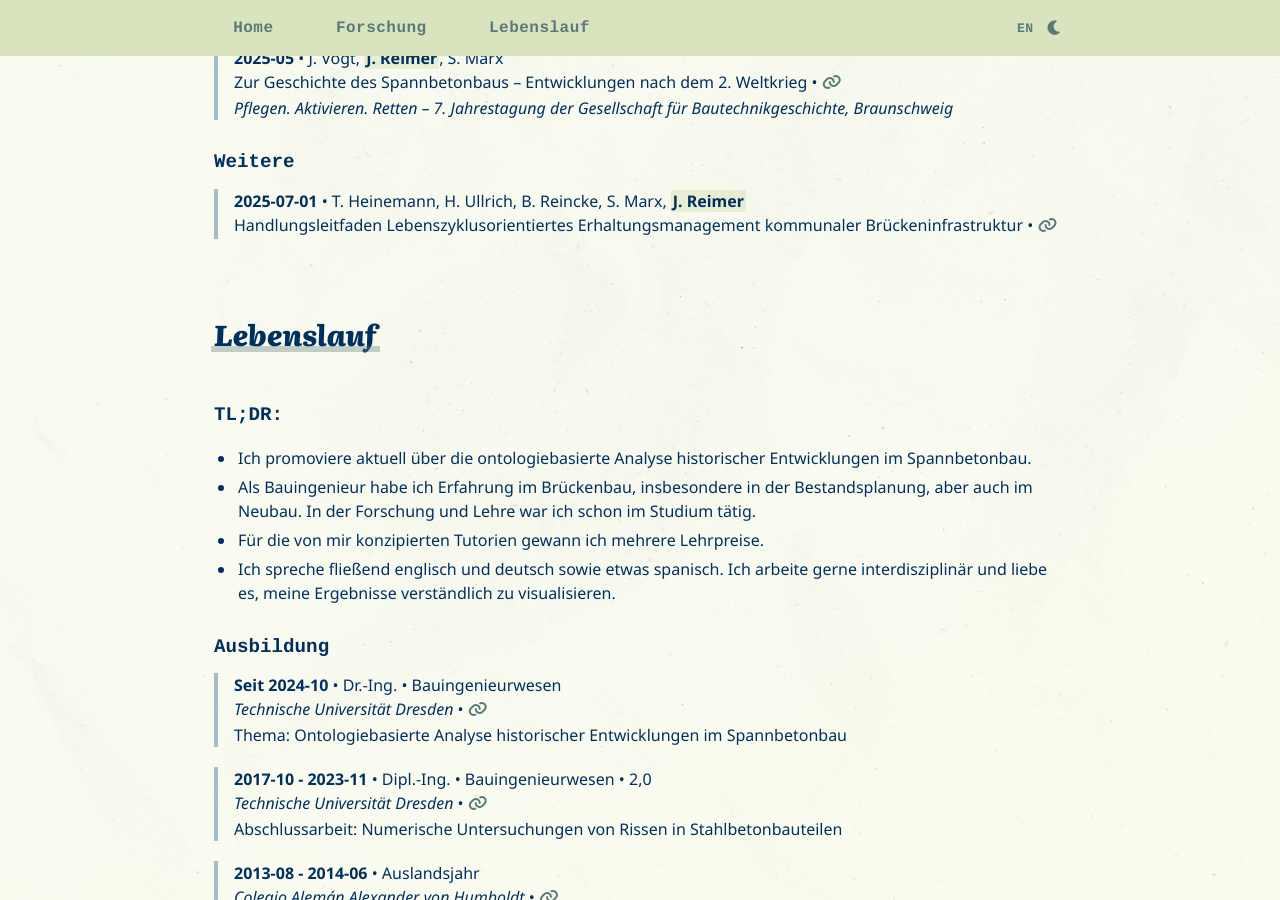
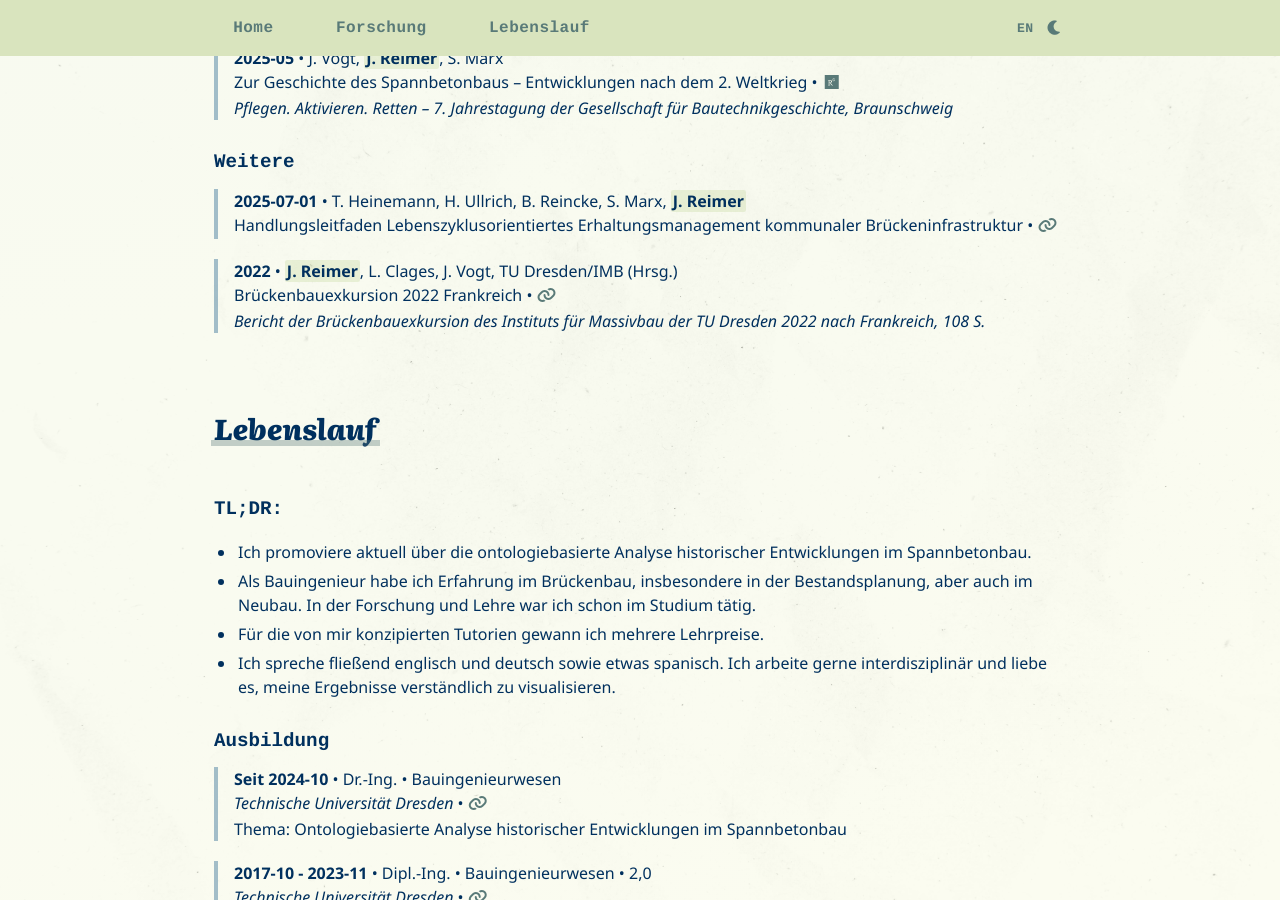
Before and after one commit to JohannesReimer/johannesreimer.github.io, a Jekyll site: the page built from index.md, in a window 1280 px wide and 900 px high, scrolled down 946 px. Built offline with Jekyll 4.4.1, drawn with Linux system fonts in a browser that asks for light colours; nearby versions of some CDN libraries; a style sheet for code colours, icons or effects is not loaded.

Commit message:
Added ResearchGate Links to publications

```diff
--- a/_data/dictionary.yml
+++ b/_data/dictionary.yml
@@ -29,6 +29,7 @@
   topic: "Thema"
   ongoing: "laufend"
   certificate: "Urkunde"
+  IMBeditor: "IMB TU Dresden Hrsg."
   doi: "DOI"
   doiDescription: "Digital Object Identifier"
   bibtex: "BibTeX"
@@ -129,6 +130,7 @@
   topic: "Topic"
   ongoing: "ongoing"
   certificate: "Certificate"
+  IMBeditor: "IMB TU Dresden ed."
   doi: "DOI"
   doiDescription: "Digital Object Identifier"
   bibtex: "BibTeX"
--- a/_data/publications.yaml
+++ b/_data/publications.yaml
@@ -16,6 +16,8 @@
 #   url: "https://example.org/publication"
 #   doi: "10.1629/1147"
 #   isbn: "9783598215957"
+#   researchgate: "377190300"
+#   pdf: "assets/pdf/file_path_to.pdf"
 #   description:
 #     de: "Optionaler Kurztext"
 #     en: "Optional short description"
@@ -35,6 +37,7 @@
 #     - "S. Marx"
 #   venue: "Beton- und Stahlbetonbau"
 #   doi: "10.1002/best.70189"
+#   researchgate: "RESEARCHGATE"
 
 # AiC 2026 ✅
 - type: paper
@@ -49,7 +52,7 @@
     - "C. Kang"
   venue: "Automation in Construction"
   doi: " 10.1016/j.autcon.2026.107126"
-  url: "https://www.researchgate.net/publication/408580588"
+  researchgate: "408580588"
 
 # fib 2026 Johannes ⌛
 - type: conference
@@ -106,7 +109,7 @@
     - "S. Marx"
   venue: "fib Symposium 2025, Antibes"
   isbn: "9782940643295"
-  url: "https://www.researchgate.net/publication/394481224"
+  researchgate: "394481224"
 
 # GBTG 2025 ⌛
 - type: conference
@@ -117,5 +120,20 @@
     - "J. Reimer"
     - "S. Marx"
   venue: "Pflegen. Aktivieren. Retten – 7. Jahrestagung der Gesellschaft für Bautechnikgeschichte, Braunschweig"
-  url: "https://www.researchgate.net/publication/394481004"
+  researchgate: "394481004"
   # isbn: "9783598215957"
+
+# BBex 2022 ✅
+- type: other
+  date: "2022"
+  title: "Brückenbauexkursion 2022 Frankreich"
+  contributors:
+    - "J. Reimer"
+    - "L. Clages"
+    - "J. Vogt"
+    - de: "TU Dresden/IMB (Hrsg.)"
+      en: "TU Dresden/IMB (ed.)"
+  url: "https://web.archive.org/web/20240714183221/https://tu-dresden.de/bu/bauingenieurwesen/imb/ressourcen/dateien/studium/bauingenieurwesen/brueckenbauexkursionen/2022/2022_Exkursionsbericht_Frankreich_web.pdf?lang=en"
+  description:
+    de: "Bericht der Brückenbauexkursion des Instituts für Massivbau der TU Dresden 2022 nach Frankreich, 108 S."
+    en: "Report of the bridge design field trip of TU Dresden Institute of Concrete Structures 2022 to France, 108 p."
--- a/_includes/sections/research.html
+++ b/_includes/sections/research.html
@@ -18,15 +18,37 @@
 					{% assign localized_venue = publication.venue[lang] | default: publication.venue %}
 					{% assign localized_description = publication.description[lang] %}
 					{% assign localized_contributors = publication.contributors[lang] | default: publication.contributors %}
+					{% assign contributors_text = "" %}
 					{% if localized_contributors.first %}
-						{% assign contributors_text = localized_contributors | join: ", " %}
+						{% for contributor_entry in localized_contributors %}
+							{% assign contributor_label = contributor_entry %}
+							{% if contributor_entry.i18n %}
+								{% assign contributor_label = site.data.dictionary[lang][contributor_entry.i18n] | default: contributor_entry.i18n %}
+							{% elsif contributor_entry[lang] %}
+								{% assign contributor_label = contributor_entry[lang] %}
+							{% endif %}
+
+							{% if contributor_label and contributor_label != "" %}
+								{% if contributors_text != "" %}
+									{% assign contributors_text = contributors_text | append: ", " %}
+								{% endif %}
+								{% assign contributors_text = contributors_text | append: contributor_label %}
+							{% endif %}
+						{% endfor %}
 					{% else %}
-						{% assign contributors_text = localized_contributors %}
+						{% assign contributor_label = localized_contributors %}
+						{% if localized_contributors.i18n %}
+							{% assign contributor_label = site.data.dictionary[lang][localized_contributors.i18n] | default: localized_contributors.i18n %}
+						{% elsif localized_contributors[lang] %}
+							{% assign contributor_label = localized_contributors[lang] %}
+						{% endif %}
+						{% assign contributors_text = contributor_label %}
 					{% endif %}
 					{% assign highlighted_contributors = contributors_text | replace: "J. Reimer", "<span class='author-highlight'>J. Reimer</span>" %}
 					{% assign has_url = publication.url %}
 					{% assign has_doi = publication.doi %}
 					{% assign has_isbn = publication.isbn %}
+					{% assign has_researchgate = publication.researchgate %}
 					<div class="pub-entry">
 						<p>
 							{% if localized_contributors %}
@@ -36,7 +58,7 @@
 							{% endif %}
 
 							{{ localized_title }}
-							{% if has_url or has_doi or has_isbn %} • {% endif %}
+							{% if has_url or has_doi or has_isbn or has_researchgate %} • {% endif %}
 							{% if has_url %}
 								<a
 									href="{{ publication.url }}"
@@ -75,7 +97,20 @@
 								</a>
 							{% endif %}
 
-							{% unless has_url or has_doi or has_isbn %}
+							{% if has_researchgate %}
+								{% assign researchgate_value = publication.researchgate | strip %}
+								<a
+									href="https://www.researchgate.net/publication/{{ researchgate_value }}"
+									target="_blank"
+									rel="noopener noreferrer"
+									aria-label="ResearchGate: {{ researchgate_value }}"
+									title="ResearchGate: {{ researchgate_value }}"
+								>
+									<i class="fa-brands fa-researchgate" aria-hidden="true"></i>
+								</a>
+							{% endif %}
+
+							{% unless has_url or has_doi or has_isbn or has_researchgate %}
 								 •
 								<a
 									href="mailto:{{ site.email }}?subject={% if lang == 'de' %}PDF-Anfrage:{% else %}PDF request:{% endif %} {{ localized_title | url_encode }}"
@@ -108,15 +143,37 @@
 					{% assign localized_venue = publication.venue[lang] | default: publication.venue %}
 					{% assign localized_description = publication.description[lang] %}
 					{% assign localized_contributors = publication.contributors[lang] | default: publication.contributors %}
+					{% assign contributors_text = "" %}
 					{% if localized_contributors.first %}
-						{% assign contributors_text = localized_contributors | join: ", " %}
+						{% for contributor_entry in localized_contributors %}
+							{% assign contributor_label = contributor_entry %}
+							{% if contributor_entry.i18n %}
+								{% assign contributor_label = site.data.dictionary[lang][contributor_entry.i18n] | default: contributor_entry.i18n %}
+							{% elsif contributor_entry[lang] %}
+								{% assign contributor_label = contributor_entry[lang] %}
+							{% endif %}
+
+							{% if contributor_label and contributor_label != "" %}
+								{% if contributors_text != "" %}
+									{% assign contributors_text = contributors_text | append: ", " %}
+								{% endif %}
+								{% assign contributors_text = contributors_text | append: contributor_label %}
+							{% endif %}
+						{% endfor %}
 					{% else %}
-						{% assign contributors_text = localized_contributors %}
+						{% assign contributor_label = localized_contributors %}
+						{% if localized_contributors.i18n %}
+							{% assign contributor_label = site.data.dictionary[lang][localized_contributors.i18n] | default: localized_contributors.i18n %}
+						{% elsif localized_contributors[lang] %}
+							{% assign contributor_label = localized_contributors[lang] %}
+						{% endif %}
+						{% assign contributors_text = contributor_label %}
 					{% endif %}
 					{% assign highlighted_contributors = contributors_text | replace: "J. Reimer", "<span class='author-highlight'>J. Reimer</span>" %}
 					{% assign has_url = publication.url %}
 					{% assign has_doi = publication.doi %}
 					{% assign has_isbn = publication.isbn %}
+					{% assign has_researchgate = publication.researchgate %}
 					<div class="pub-entry">
 						<p>
 							{% if localized_contributors %}
@@ -126,7 +183,7 @@
 							{% endif %}
 
 							{{ localized_title }}
-							{% if has_url or has_doi or has_isbn %} • {% endif %}
+							{% if has_url or has_doi or has_isbn or has_researchgate %} • {% endif %}
 							{% if has_url %}
 								<a
 									href="{{ publication.url }}"
@@ -165,7 +222,20 @@
 								</a>
 							{% endif %}
 
-							{% unless has_url or has_doi or has_isbn %}
+							{% if has_researchgate %}
+								{% assign researchgate_value = publication.researchgate | strip %}
+								<a
+									href="https://www.researchgate.net/publication/{{ researchgate_value }}"
+									target="_blank"
+									rel="noopener noreferrer"
+									aria-label="ResearchGate: {{ researchgate_value }}"
+									title="ResearchGate: {{ researchgate_value }}"
+								>
+									<i class="fa-brands fa-researchgate" aria-hidden="true"></i>
+								</a>
+							{% endif %}
+
+							{% unless has_url or has_doi or has_isbn or has_researchgate %}
 								 •
 								<a
 									href="mailto:{{ site.email }}?subject={% if lang == 'de' %}PDF-Anfrage:{% else %}PDF request:{% endif %} {{ localized_title | url_encode }}"
@@ -198,15 +268,37 @@
 					{% assign localized_venue = publication.venue[lang] | default: publication.venue %}
 					{% assign localized_description = publication.description[lang] %}
 					{% assign localized_contributors = publication.contributors[lang] | default: publication.contributors %}
+					{% assign contributors_text = "" %}
 					{% if localized_contributors.first %}
-						{% assign contributors_text = localized_contributors | join: ", " %}
+						{% for contributor_entry in localized_contributors %}
+							{% assign contributor_label = contributor_entry %}
+							{% if contributor_entry.i18n %}
+								{% assign contributor_label = site.data.dictionary[lang][contributor_entry.i18n] | default: contributor_entry.i18n %}
+							{% elsif contributor_entry[lang] %}
+								{% assign contributor_label = contributor_entry[lang] %}
+							{% endif %}
+
+							{% if contributor_label and contributor_label != "" %}
+								{% if contributors_text != "" %}
+									{% assign contributors_text = contributors_text | append: ", " %}
+								{% endif %}
+								{% assign contributors_text = contributors_text | append: contributor_label %}
+							{% endif %}
+						{% endfor %}
 					{% else %}
-						{% assign contributors_text = localized_contributors %}
+						{% assign contributor_label = localized_contributors %}
+						{% if localized_contributors.i18n %}
+							{% assign contributor_label = site.data.dictionary[lang][localized_contributors.i18n] | default: localized_contributors.i18n %}
+						{% elsif localized_contributors[lang] %}
+							{% assign contributor_label = localized_contributors[lang] %}
+						{% endif %}
+						{% assign contributors_text = contributor_label %}
 					{% endif %}
 					{% assign highlighted_contributors = contributors_text | replace: "J. Reimer", "<span class='author-highlight'>J. Reimer</span>" %}
 					{% assign has_url = publication.url %}
 					{% assign has_doi = publication.doi %}
 					{% assign has_isbn = publication.isbn %}
+					{% assign has_researchgate = publication.researchgate %}
 					<div class="pub-entry">
 						<p>
 							{% if localized_contributors %}
@@ -216,7 +308,7 @@
 							{% endif %}
 
 							{{ localized_title }}
-							{% if has_url or has_doi or has_isbn %} • {% endif %}
+							{% if has_url or has_doi or has_isbn or has_researchgate %} • {% endif %}
 							{% if has_url %}
 								<a
 									href="{{ publication.url }}"
@@ -255,7 +347,20 @@
 								</a>
 							{% endif %}
 
-							{% unless has_url or has_doi or has_isbn %}
+							{% if has_researchgate %}
+								{% assign researchgate_value = publication.researchgate | strip %}
+								<a
+									href="https://www.researchgate.net/publication/{{ researchgate_value }}"
+									target="_blank"
+									rel="noopener noreferrer"
+									aria-label="ResearchGate: {{ researchgate_value }}"
+									title="ResearchGate: {{ researchgate_value }}"
+								>
+									<i class="fa-brands fa-researchgate" aria-hidden="true"></i>
+								</a>
+							{% endif %}
+
+							{% unless has_url or has_doi or has_isbn or has_researchgate %}
 								 •
 								<a
 									href="mailto:{{ site.email }}?subject={% if lang == 'de' %}PDF-Anfrage:{% else %}PDF request:{% endif %} {{ localized_title | url_encode }}"
```
